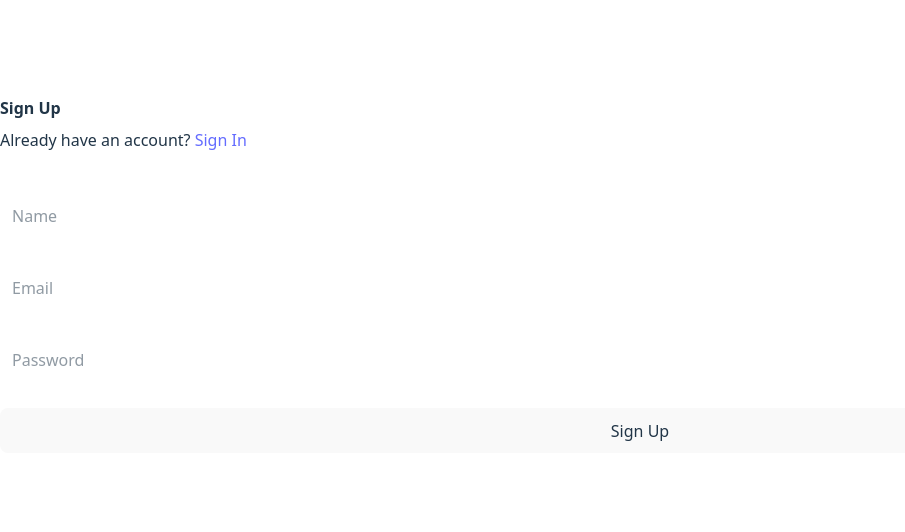
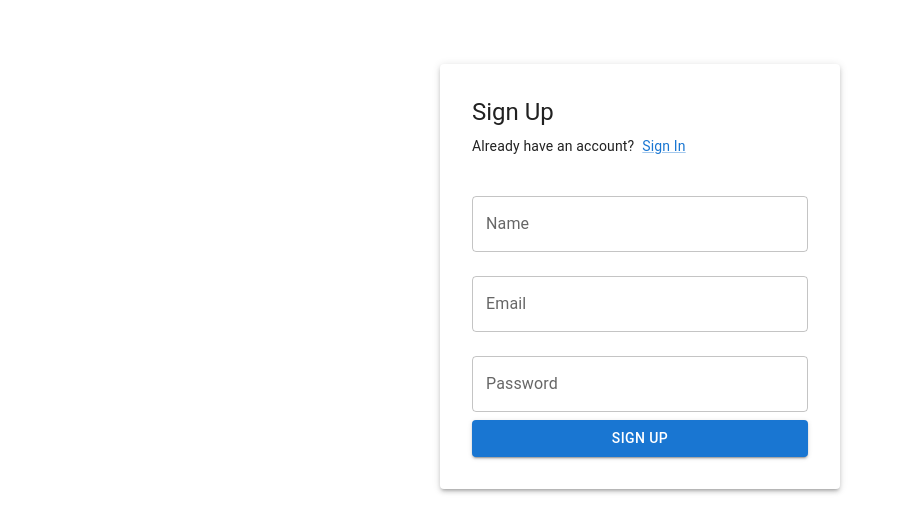
Before and after one commit to ilterr/events-platform, a React (Vite) app: page /signup in a window 1280 px wide. Shown: the top 532 px of the page, without its empty margins (0-905 px from the left). Built offline with nearby package versions, Linux system fonts and the light colour scheme; no server answers.

Commit message:
MUI styling for SignIn & SignUp

```diff
--- a/src/components/SignIn.jsx
+++ b/src/components/SignIn.jsx
@@ -1,8 +1,19 @@
 import React, { useState } from "react";
 import { Link, useNavigate } from "react-router-dom";
 import { UserAuth } from "../context/AuthContext";
+import MuiLink from "@mui/material/Link";
+import {
+  TextField,
+  Button,
+  Typography,
+  Paper,
+  Box,
+  CircularProgress,
+} from "@mui/material";
 
 const SignIn = () => {
+  const { signIn } = UserAuth();
+  const navigate = useNavigate();
   const [isLoading, setIsLoading] = useState(false);
   const [error, setError] = useState({
     email: "",
@@ -13,9 +24,6 @@ const SignIn = () => {
     email: "",
     password: "",
   });
-
-  const { signIn } = UserAuth();
-  const navigate = useNavigate();
 
   const handleChange = (e) => {
     const { name, value } = e.target;
@@ -40,49 +48,69 @@ const SignIn = () => {
   };
 
   return (
-    <div>
-      <form onSubmit={handleSignIn} className="max-w md m-auto pt-24">
-        <h2 className="font-bold pb-2">Sign In</h2>
-        <p>
-          Don't have an account? <Link to="/signup">Sign up</Link>
-        </p>
-        <div className="flex flex-col py-4">
-          <input
+    <Box sx={{ maxWidth: 400, mx: "auto", mt: 8 }}>
+      <Paper elevation={3} sx={{ p: 4 }}>
+        <Typography variant="h5" gutterBottom>
+          Sign In
+        </Typography>
+        <Typography variant="body2" gutterBottom>
+          Don't have an account?
+          <MuiLink component={Link} to="/signup" sx={{ ml: 1 }}>
+            Sign up
+          </MuiLink>
+        </Typography>
+
+        <Box component="form" onSubmit={handleSignIn} sx={{ mt: 3 }}>
+          <TextField
+            fullWidth
+            label="Email"
             name="email"
+            type="email"
             value={formData.email}
             onChange={handleChange}
-            className="p-3 mt-6"
-            type="email"
-            placeholder="Email"
+            error={!!error.email}
+            helperText={error.email}
+            margin="normal"
           />
-          {error?.email && (
-            <p className="text-red-500 text-sm mt-1">{error.email}</p>
-          )}
-          <input
+
+          <TextField
+            fullWidth
+            label="Password"
             name="password"
+            type="password"
             value={formData.password}
             onChange={handleChange}
-            className="p-3 mt-6"
-            type="password"
-            placeholder="Password"
+            error={!!error.password}
+            helperText={error.password}
+            margin="normal"
           />
-          {error?.password && (
-            <p className="text-red-500 text-sm mt-1">{error.password}</p>
+
+          <Button
+            type="submit"
+            fullWidth
+            variant="contained"
+            color="primary"
+            disabled={isLoading}
+            sx={{ mt: 3 }}
+          >
+            {isLoading ? (
+              <>
+                <CircularProgress size={24} color="inherit" sx={{ mr: 1 }} />
+                Signing In...
+              </>
+            ) : (
+              "Sign In"
+            )}
+          </Button>
+
+          {error.submit && (
+            <Typography color="error" align="center" sx={{ mt: 2 }}>
+              {error.submit}
+            </Typography>
           )}
-          <button
-            className="p-3 mt-6 w-full"
-            type="submit"
-            disabled={isLoading}
-          >
-            {isLoading ? "Signing In..." : "Sign In"}
-          </button>
-          {error?.submit && (
-            <p className="text-red-500 text-center mt-2">{error.submit}</p>
-          )}
-        </div>
-      </form>
-    </div>
+        </Box>
+      </Paper>
+    </Box>
   );
 };
-
 export default SignIn;
--- a/src/components/SignUp.jsx
+++ b/src/components/SignUp.jsx
@@ -1,8 +1,19 @@
 import React, { useState } from "react";
 import { Link, useNavigate } from "react-router-dom";
 import { UserAuth } from "../context/AuthContext";
+import MuiLink from "@mui/material/Link";
+import {
+  TextField,
+  Button,
+  Typography,
+  Paper,
+  Box,
+  CircularProgress,
+} from "@mui/material";
 
 const SignUp = () => {
+  const { signUp } = UserAuth();
+  const navigate = useNavigate();
   const [isLoading, setIsLoading] = useState(false);
   const [error, setError] = useState({
     name: "",
@@ -15,9 +26,6 @@ const SignUp = () => {
     email: "",
     password: "",
   });
-
-  const { signUp } = UserAuth();
-  const navigate = useNavigate();
 
   const handleChange = (e) => {
     const { name, value } = e.target;
@@ -42,59 +50,78 @@ const SignUp = () => {
   };
 
   return (
-    <div>
-      <form onSubmit={handleSignUp} className="max-w md m-auto pt-24">
-        <h2 className="font-bold pb-2">Sign Up</h2>
-        <p>
-          Already have an account? <Link to="/signin">Sign In</Link>
-        </p>
-        <div className="flex flex-col py-4">
-          <input
+    <Box sx={{ maxWidth: 400, mx: "auto", mt: 8 }}>
+      <Paper elevation={3} sx={{ p: 4 }}>
+        <Typography variant="h5" gutterBottom>
+          Sign Up
+        </Typography>
+        <Typography variant="body2" gutterBottom>
+          Already have an account?
+          <MuiLink component={Link} to="/signin" sx={{ ml: 1 }}>
+            Sign In
+          </MuiLink>
+        </Typography>
+
+        <Box component="form" onSubmit={handleSignUp} sx={{ mt: 3 }}>
+          <TextField
+            fullWidth
+            label="Name"
             name="name"
             value={formData.name}
             onChange={handleChange}
-            className="p-3 mt-6"
-            type="text"
-            placeholder="Name"
+            error={!!error.name}
+            helperText={error.name}
+            margin="normal"
           />
-          {error?.name && (
-            <p className="text-red-500 text-sm mt-1">{error.name}</p>
-          )}
-          <input
+
+          <TextField
+            fullWidth
+            label="Email"
             name="email"
+            type="email"
             value={formData.email}
             onChange={handleChange}
-            className="p-3 mt-6"
-            type="email"
-            placeholder="Email"
+            error={!!error.email}
+            helperText={error.email}
+            margin="normal"
           />
-          {error?.email && (
-            <p className="text-red-500 text-sm mt-1">{error.email}</p>
-          )}
-          <input
+
+          <TextField
+            fullWidth
+            label="Password"
             name="password"
+            type="password"
             value={formData.password}
             onChange={handleChange}
-            className="p-3 mt-6"
-            type="password"
-            placeholder="Password"
+            error={!!error.password}
+            helperText={error.password}
+            margin="normal"
           />
-          {error?.password && (
-            <p className="text-red-500 text-sm mt-1">{error.password}</p>
-          )}
-          <button
-            className="p-3 mt-6 w-full"
+          <Button
             type="submit"
+            fullWidth
+            variant="contained"
+            color="primary"
             disabled={isLoading}
           >
-            {isLoading ? "Signing Up..." : "Sign Up"}
-          </button>
+            {isLoading ? (
+              <>
+                <CircularProgress size={24} color="inherit" sx={{ mr: 1 }} />
+                Signing Up...
+              </>
+            ) : (
+              "Sign Up"
+            )}
+          </Button>
+
           {error?.submit && (
-            <p className="text-red-500 text-center mt-2">{error.submit}</p>
+            <Typography color="error" aling="center" sx={{ mt: 2 }}>
+              {error.submit}
+            </Typography>
           )}
-        </div>
-      </form>
-    </div>
+        </Box>
+      </Paper>
+    </Box>
   );
 };
 
```
